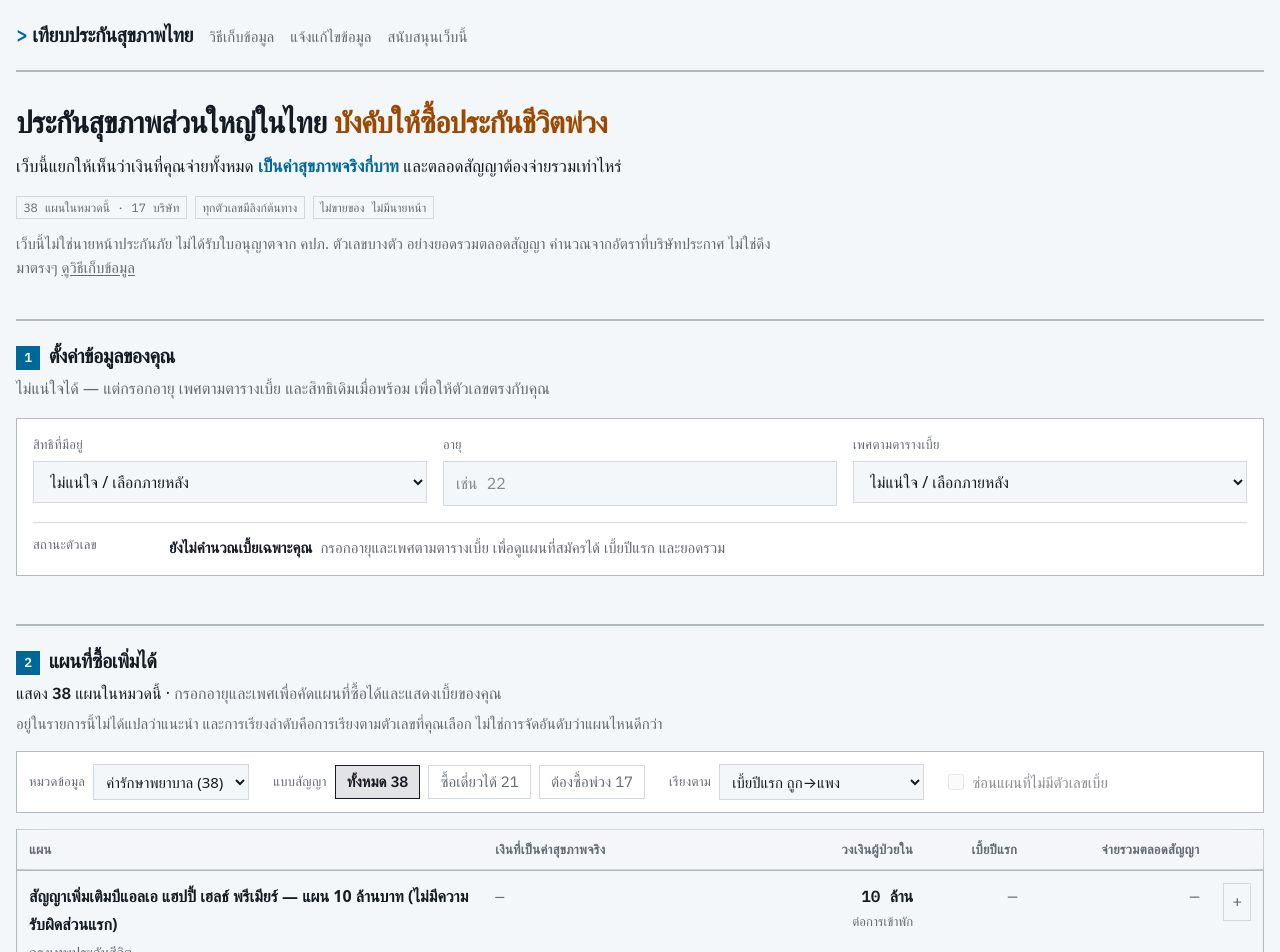
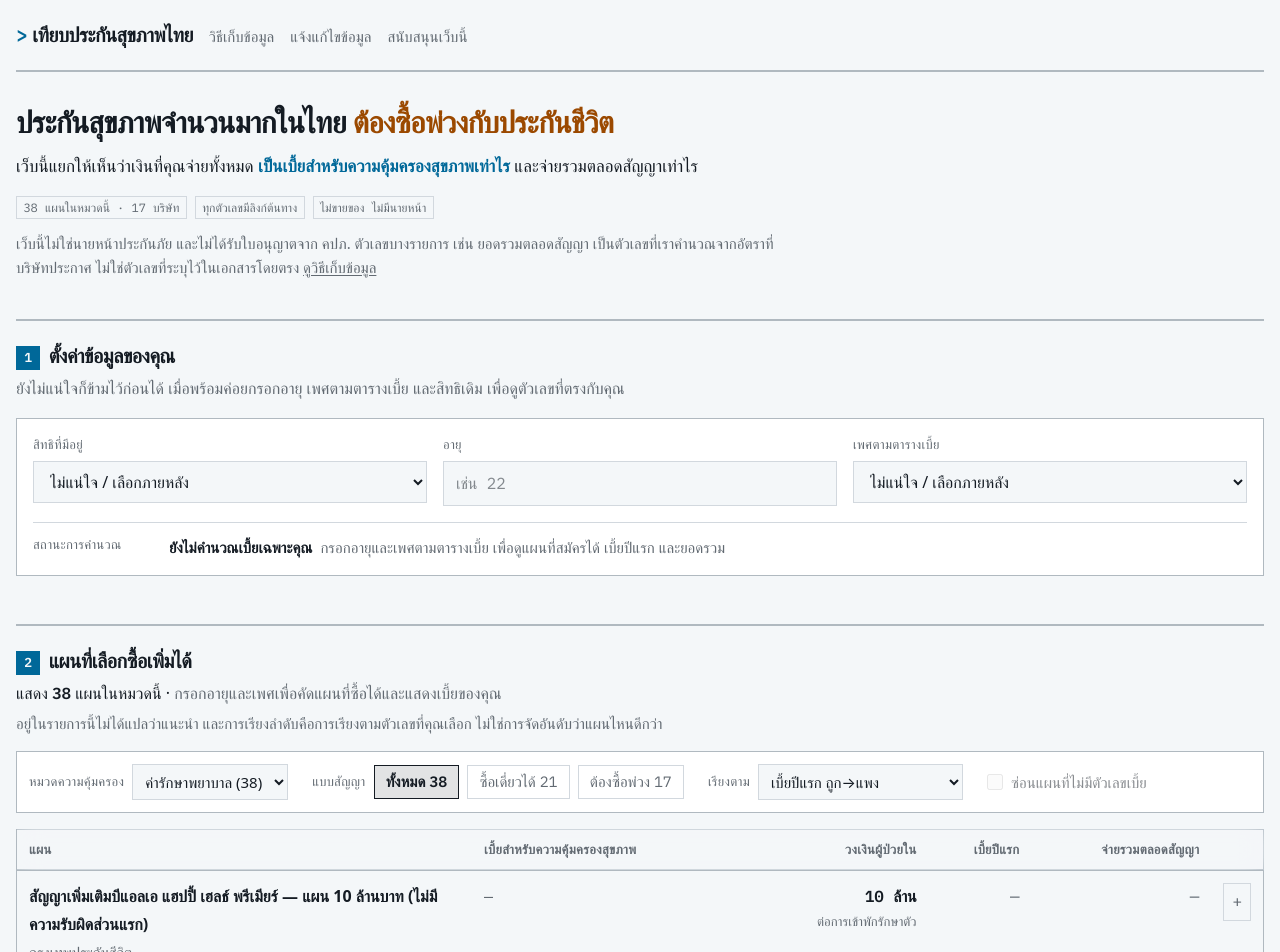
Before and after one commit to ChindanaiNaKub/thai-health-compare, a SvelteKit app: page / in a window 1280 px wide. Shown: the top 952 px of the page. Built offline with nearby package versions, Linux system fonts and the light colour scheme; a web font is replaced by a local one.

Commit message:
Polish Thai interface copy

```diff
--- a/src/routes/+layout.svelte
+++ b/src/routes/+layout.svelte
@@ -23,11 +23,11 @@
 		<p>
 			เว็บนี้ไม่ใช่นายหน้าประกันภัย ไม่มีลิงก์แนะนำ ไม่เก็บข้อมูลติดต่อ
 			ไม่ได้รับค่าคอมมิชชันหรือผลประโยชน์จากบริษัทประกันภัย และไม่ให้คำแนะนำการลงทุนหรือการซื้อประกัน
-			จัดทำขึ้นเพื่อการศึกษา รวบรวมข้อเท็จจริงไว้ให้เปรียบเทียบเองต่างหาก
+			จัดทำขึ้นเพื่อการศึกษา รวบรวมข้อเท็จจริงเพื่อให้คุณเปรียบเทียบได้ด้วยตัวเอง
 		</p>
 		<p>
 			ไม่ได้รับใบอนุญาตจากสำนักงาน คปภ. และไม่ได้ทำหน้าที่แทน คปภ. หรือบริษัทประกันใด ๆ
-			ตัวเลขทุกตัวมีลิงก์ไปยังเอกสารต้นทาง กรุณาตรวจกับบริษัทก่อนตัดสินใจ
+			ตัวเลขทุกตัวมีลิงก์ไปยังเอกสารต้นทาง โปรดตรวจสอบกับบริษัทก่อนตัดสินใจ
 		</p>
 		<p class="font-mono text-xs">
 			MIT (code) · CC BY-SA 4.0 (data) ·
--- a/src/routes/+page.svelte
+++ b/src/routes/+page.svelte
@@ -261,12 +261,12 @@
      what the site claims and why it is not trying to sell them anything. -->
 <section class="max-w-3xl">
 	<h1 class="text-2xl font-bold tracking-tight text-balance sm:text-3xl">
-		ประกันสุขภาพส่วนใหญ่ในไทย <span class="text-host-ink">บังคับให้ซื้อประกันชีวิตพ่วง</span>
+		ประกันสุขภาพจำนวนมากในไทย <span class="text-host-ink">ต้องซื้อพ่วงกับประกันชีวิต</span>
 	</h1>
 	<p class="mt-3 text-base">
 		เว็บนี้แยกให้เห็นว่าเงินที่คุณจ่ายทั้งหมด <span class="text-accent font-semibold"
-			>เป็นค่าสุขภาพจริงกี่บาท</span
-		> และตลอดสัญญาต้องจ่ายรวมเท่าไหร่
+			>เป็นเบี้ยสำหรับความคุ้มครองสุขภาพเท่าไร</span
+		> และจ่ายรวมตลอดสัญญาเท่าไร
 	</p>
 	<ul class="mt-4 flex flex-wrap gap-2">
 		<li class="chip chip-neutral">{categoryPlans.length} แผนในหมวดนี้ · {insurerCount} บริษัท</li>
@@ -274,8 +274,8 @@
 		<li class="chip chip-neutral">ไม่ขายของ ไม่มีนายหน้า</li>
 	</ul>
 	<p class="text-muted mt-3 text-sm">
-		เว็บนี้ไม่ใช่นายหน้าประกันภัย ไม่ได้รับใบอนุญาตจาก คปภ. ตัวเลขบางตัว
-		อย่างยอดรวมตลอดสัญญา คำนวณจากอัตราที่บริษัทประกาศ ไม่ใช่ดึงมาตรงๆ
+		เว็บนี้ไม่ใช่นายหน้าประกันภัย และไม่ได้รับใบอนุญาตจาก คปภ. ตัวเลขบางรายการ เช่น ยอดรวมตลอดสัญญา
+		เป็นตัวเลขที่เราคำนวณจากอัตราที่บริษัทประกาศ ไม่ใช่ตัวเลขที่ระบุไว้ในเอกสารโดยตรง
 		<a class="text-accent underline underline-offset-2" href="/method">ดูวิธีเก็บข้อมูล</a>
 	</p>
 </section>
@@ -285,7 +285,7 @@
 		<span class="step">1</span> ตั้งค่าข้อมูลของคุณ
 	</h2>
 	<p class="text-muted mt-1 max-w-2xl">
-		ไม่แน่ใจได้ — แต่กรอกอายุ เพศตามตารางเบี้ย และสิทธิเดิมเมื่อพร้อม เพื่อให้ตัวเลขตรงกับคุณ
+		ยังไม่แน่ใจก็ข้ามไว้ก่อนได้ เมื่อพร้อมค่อยกรอกอายุ เพศตามตารางเบี้ย และสิทธิเดิม เพื่อดูตัวเลขที่ตรงกับคุณ
 	</p>
 </div>
 
@@ -343,12 +343,12 @@
 	</label>
 
 	<div id="profile-note" class="profile-note sm:col-span-3">
-		<span class="label">สถานะตัวเลข</span>
+		<span class="label">สถานะการคำนวณ</span>
 		<p>
 			{#if !hasPricingProfile}
 				<strong>ยังไม่คำนวณเบี้ยเฉพาะคุณ</strong><span>กรอกอายุและเพศตามตารางเบี้ย เพื่อดูแผนที่สมัครได้ เบี้ยปีแรก และยอดรวม</span>
 			{:else if baseline === 'unknown'}
-				<strong>คำนวณเบี้ยตามอายุและเพศแล้ว</strong><span>เลือกสิทธิเดิมเพิ่มได้ หากต้องการดูสิ่งที่ประกันเอกชนเข้ามาเติม</span>
+				<strong>คำนวณเบี้ยตามอายุและเพศแล้ว</strong><span>เลือกสิทธิเดิมได้ด้วย หากต้องการดูความคุ้มครองส่วนที่ประกันเอกชนช่วยเติม</span>
 			{:else}
 				<strong>ข้อมูลครบสำหรับการเปรียบเทียบนี้</strong><span>เบี้ยและสิทธิเดิมใช้ค่าที่เลือกไว้ในอุปกรณ์นี้</span>
 			{/if}
@@ -362,7 +362,7 @@
 	{#key scheme.id}
 		<section class="swap border-rule bg-surface mt-4 border p-4">
 			<div class="flex flex-wrap items-baseline gap-x-3">
-				<h3 class="label !text-accent">ฐานที่คุณมีอยู่</h3>
+				<h3 class="label !text-accent">สิทธิที่คุณมีอยู่แล้ว</h3>
 				<p class="font-semibold">{scheme.name.th}</p>
 			</div>
 			<div class="mt-3 grid gap-5 sm:grid-cols-2">
@@ -377,7 +377,7 @@
 					</ul>
 				</div>
 				<div>
-					<h4 class="label">ช่องว่างที่เหลือ ({scheme.gaps.length})</h4>
+					<h4 class="label">ส่วนที่ยังไม่ครอบคลุม ({scheme.gaps.length})</h4>
 					<ul class="mt-1.5 space-y-1.5">
 						{#each showAllScheme ? scheme.gaps : scheme.gaps.slice(0, SCHEME_CAP) as item (item.th)}
 							<li class="flex gap-2">
@@ -406,12 +406,12 @@
 
 <div class="border-rule mt-12 border-t-2 pt-5">
 	<h2 class="text-lg font-bold tracking-tight">
-		<span class="step">2</span> แผนที่ซื้อเพิ่มได้
+		<span class="step">2</span> แผนที่เลือกซื้อเพิ่มได้
 	</h2>
 	<!-- The answer, before any scrolling: how many, and the range of the cheque. -->
 	{#if hasPricingProfile}
 		<p class="mt-1">
-			ที่อายุ <span class="tnum font-semibold">{age}</span> ซื้อได้
+			อายุ <span class="tnum font-semibold">{age}</span> ปี เลือกซื้อได้
 			<span class="tnum font-semibold">{rows.length}</span> แผน{#if span}{' · '}เบี้ยปีแรก
 				<span class="tnum font-semibold">{baht.format(span.low)}</span>–<span
 					class="tnum font-semibold">{baht.format(span.high)}</span
@@ -433,7 +433,7 @@
      alone, host = the life policy bolted on. No third hue is invented here. -->
 <div class="border-rule bg-surface mt-4 flex flex-wrap items-center gap-x-6 gap-y-3 border p-3">
 	<label class="flex items-center gap-2">
-		<span class="label">หมวดข้อมูล</span>
+		<span class="label">หมวดความคุ้มครอง</span>
 		<select bind:value={category} class="control border-border bg-bg border px-2 py-1.5 text-sm">
 			{#each CATEGORIES as option}
 				<option value={option}>
@@ -493,7 +493,7 @@
 			<tr class="border-rule border-b-2">
 				<th class="label px-3 py-2.5 text-left">แผน</th>
 				<!-- The signature column: the whole argument, six bars deep. -->
-				<th class="label w-[24%] px-3 py-2.5 text-left">เงินที่เป็นค่าสุขภาพจริง</th>
+				<th class="label w-[24%] px-3 py-2.5 text-left">เบี้ยสำหรับความคุ้มครองสุขภาพ</th>
 				<th class="label px-3 py-2.5 text-right whitespace-nowrap">วงเงินผู้ป่วยใน</th>
 				<th class="label px-3 py-2.5 text-right whitespace-nowrap">เบี้ยปีแรก</th>
 				<th class="label px-3 py-2.5 text-right whitespace-nowrap">จ่ายรวมตลอดสัญญา</th>
@@ -528,11 +528,11 @@
 					</td>
 
 					<td class="px-3 py-3 align-top">
-						<span class="label cell-label">เงินที่เป็นค่าสุขภาพจริง</span>
+						<span class="label cell-label">เบี้ยสำหรับความคุ้มครองสุขภาพ</span>
 						{#if !hasPricingProfile}
 							<span class="data-state font-mono">—</span>
 						{:else if row.stale}
-							<span class="data-state data-state-stale">ข้อมูลเบี้ยเกิน 18 เดือน</span>
+							<span class="data-state data-state-stale">ข้อมูลเบี้ยเก่าเกิน 18 เดือน</span>
 						{:else if row.plan.premium === null}
 							<span class="data-state">ไม่ประกาศเบี้ย</span>
 						{:else if row.annualHealth === null}
@@ -568,7 +568,7 @@
 						{:else}
 							<span class="tnum font-semibold">{compactBaht(row.plan.ipd_annual_limit_thb)}</span>
 							<p class="text-muted text-xs">
-								{row.plan.ipd_limit_basis === 'per_confinement' ? 'ต่อการเข้าพัก' : 'ต่อปี'}
+								{row.plan.ipd_limit_basis === 'per_confinement' ? 'ต่อการเข้าพักรักษาตัว' : 'ต่อปี'}
 							</p>
 						{/if}
 					</td>
@@ -585,7 +585,7 @@
 							     health figure alone as "เบี้ยปีแรก" understates the cheque, which is
 							     the exact error this site exists to correct. Mark it as a floor. -->
 							{#if row.plan.type === 'rider' && row.annualHost === null}
-								<p class="text-host-ink text-xs">จ่ายจริงมากกว่านี้</p>
+								<p class="text-host-ink text-xs">ยอดที่จ่ายจริงสูงกว่านี้</p>
 							{/if}
 						{/if}
 					</td>
@@ -637,7 +637,7 @@
 							<div class="overflow-hidden">
 								<dl class="text-muted grid gap-x-8 px-3 py-3 sm:grid-cols-2">
 									<div class="border-border flex justify-between gap-2 border-b py-1.5">
-										<dt>ต่ออายุถึงอายุ</dt>
+										<dt>อายุสูงสุดที่ต่ออายุได้</dt>
 										<dd class="text-ink tnum">
 										{#if !hasPricingProfile}
 											กรอกอายุเพื่อดูเงื่อนไขที่ใช้กับคุณ
@@ -680,7 +680,7 @@
 								     sentence stops being a cell you can compare across rows. -->
 								<div class="text-muted space-y-1.5 px-3 pb-3 text-sm">
 									{#if row.stale}
-										<p>ไม่ได้ตรวจเบี้ยเกิน 18 เดือน จึงซ่อนตัวเลข (ตรวจล่าสุด {row.plan.verified_on})</p>
+										<p>ไม่ได้ตรวจสอบข้อมูลเบี้ยมานานกว่า 18 เดือน จึงซ่อนตัวเลข (ตรวจล่าสุด {row.plan.verified_on})</p>
 									{/if}
 									{#if row.plan.premium === null && row.plan.premium_unknown_reason}
 										<p>{row.plan.premium_unknown_reason}</p>
@@ -689,7 +689,7 @@
 						<p>{row.plan.renewal_ceiling_unknown_reason}</p>
 					{/if}
 					{#if row.plan.renewal_ceiling_by_entry_age.length > 0}
-						<p>เงื่อนไขต่ออายุขึ้นอยู่กับอายุแรกเข้า; ตัวเลขด้านบนใช้ช่วงอายุของคุณ</p>
+										<p>เงื่อนไขต่ออายุขึ้นอยู่กับอายุแรกเข้า ตัวเลขด้านบนจึงอิงช่วงอายุของคุณ</p>
 					{/if}
 									{#if row.lifetime !== null && !withheld && row.lifetime.incomplete}
 										<p>บางช่วงอายุไม่มีข้อมูลเบี้ย ยอดรวมจึงต่ำกว่าความจริง</p>
@@ -707,8 +707,8 @@
 										</p>
 										{#if row.annualHost !== null && !withheld}
 											<p>
-												{baht.format(row.annualHost)} บาทคือ<strong>ราคาพื้น</strong> ไม่ใช่ใบเสนอราคา
-												ถูกกว่านี้ซื้อไม่ได้ แต่ตัวแทนเสนอสัญญาหลักที่แพงกว่านี้ได้เสมอ
+												{baht.format(row.annualHost)} บาทคือ<strong>ราคาขั้นต่ำ</strong> ไม่ใช่ใบเสนอราคา
+												ถูกกว่านี้ซื้อไม่ได้ แต่ตัวแทนอาจเสนอสัญญาหลักที่แพงกว่านี้
 											</p>
 										{/if}
 										{#if row.plan.host_policy.premium_unknown_reason}
@@ -719,7 +719,7 @@
 										<p>{row.plan.copay_on_renewal}</p>
 									{/if}
 									{#if row.lifetime !== null && !withheld}
-										<p>ยอดรวมคิดจากเบี้ยปัจจุบัน ซึ่งบริษัทปรับขึ้นทั้งพอร์ตได้</p>
+										<p>ยอดรวมคำนวณจากเบี้ยปัจจุบัน ซึ่งบริษัทอาจปรับเบี้ยขึ้นพร้อมกันทั้งกลุ่มได้</p>
 									{/if}
 								</div>
 
@@ -730,7 +730,7 @@
 										href={row.plan.premium_source.url}>แหล่งข้อมูล</a
 									>
 									({row.plan.premium_source.tier === 'agent_site'
-										? 'เว็บตัวแทน น่าเชื่อถือรองลงมา'
+										? 'เว็บไซต์ตัวแทน (ความน่าเชื่อถือรองลงมา)'
 										: 'ทางการ'})
 									· เงื่อนไข:
 									<a class="text-accent underline underline-offset-2" href={row.plan.terms_source.url}
--- a/src/routes/บริจาค/+page.svelte
+++ b/src/routes/บริจาค/+page.svelte
@@ -9,7 +9,7 @@
 <div class="mt-4 max-w-sm space-y-4">
 	<p class="text-muted">
 		เว็บนี้ไม่มีโฆษณาและไม่มีลิงก์แนะนำ อยากช่วยออกค่าเซิร์ฟเวอร์ก็สแกนจ่ายพร้อมเพย์ได้เลย
-		ให้เท่าไหร่ก็ได้ตามใจ
+		ให้เท่าไหร่ก็ได้ตามสะดวก
 	</p>
 	<div class="border-rule inline-block border-2 p-4">
 		{@html data.qr}
--- a/src/routes/แก้ไขข้อมูล/+page.svelte
+++ b/src/routes/แก้ไขข้อมูล/+page.svelte
@@ -8,7 +8,7 @@
 
 <div class="mt-4 max-w-2xl space-y-4">
 	<p class="text-muted">
-		ถ้าตัวเลขหรือเงื่อนไขในหน้านี้ผิด ล้าสมัย หรือไม่ตรงกับกรมธรรม์ กรุณาแจ้งได้เลย
+		ถ้าตัวเลขหรือเงื่อนไขในหน้านี้ไม่ถูกต้อง ล้าสมัย หรือไม่ตรงกับกรมธรรม์ แจ้งเราได้เลย
 		ไม่ต้องเป็นตัวแทนหรือเจ้าหน้าที่บริษัทก็แจ้งได้ และเราไม่เก็บข้อมูลติดต่อของคุณไว้ใช้อย่างอื่น
 	</p>
 
@@ -16,8 +16,8 @@
 		<h2 class="border-rule border-b pb-1 font-semibold">ช่องทาง</h2>
 		<p class="text-muted mt-1">
 			เปิด issue ที่ <a class="text-accent underline" href="{repo}/issues">{repo}</a>
-			โดยต้องมีบัญชี GitHub (สมัครฟรี) ทุก issue เปิดเผยต่อสาธารณะ
-			จึงตรวจสอบได้ว่าเราตอบอะไรและแก้อะไรไปแล้วบ้าง
+			คุณต้องมีบัญชี GitHub (สมัครฟรี) รายการแจ้งทั้งหมดเปิดเผยต่อสาธารณะ
+			จึงตรวจสอบได้ว่าเราตอบอะไรและแก้ไขอะไรไปแล้วบ้าง
 		</p>
 	</section>
 
@@ -31,11 +31,11 @@
 	</section>
 
 	<section>
-		<h2 class="border-rule border-b pb-1 font-semibold">เราจะทำอะไร และภายในกี่วัน</h2>
+		<h2 class="border-rule border-b pb-1 font-semibold">เราจะดำเนินการภายในกี่วัน</h2>
 		<p class="text-muted">
-			เราจะตอบรับภายใน 7 วันนับจากวันที่ได้รับแจ้ง และแก้ไขหรือชี้แจงเหตุผลที่ไม่แก้ภายใน 30 วัน
+			เราจะตอบกลับภายใน 7 วันนับจากวันที่ได้รับแจ้ง และแก้ไขหรือชี้แจงเหตุผลหากยังแก้ไขไม่ได้ภายใน 30 วัน
 			ถ้าข้อโต้แย้งยังหาข้อสรุปไม่ได้ เราจะซ่อนตัวเลขนั้นไว้ก่อนจนกว่าจะตรวจสอบเสร็จ
-			ประวัติ commit ของโครงการเก็บการแก้ไขทุกครั้งไว้ และเปิดให้ตรวจสอบได้
+			ประวัติการแก้ไขใน commit ของโครงการเปิดให้ตรวจสอบได้
 		</p>
 	</section>
 </div>
```
Also changed, not shown: src/routes/method/+page.svelte (+9 -9 lines).
